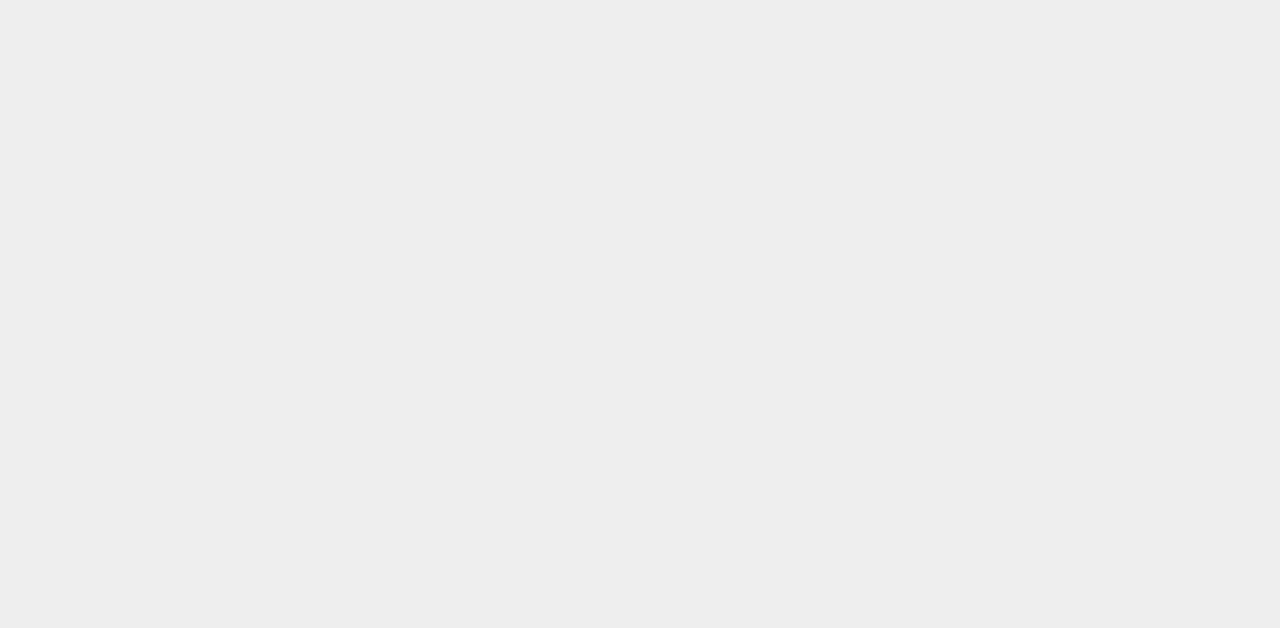
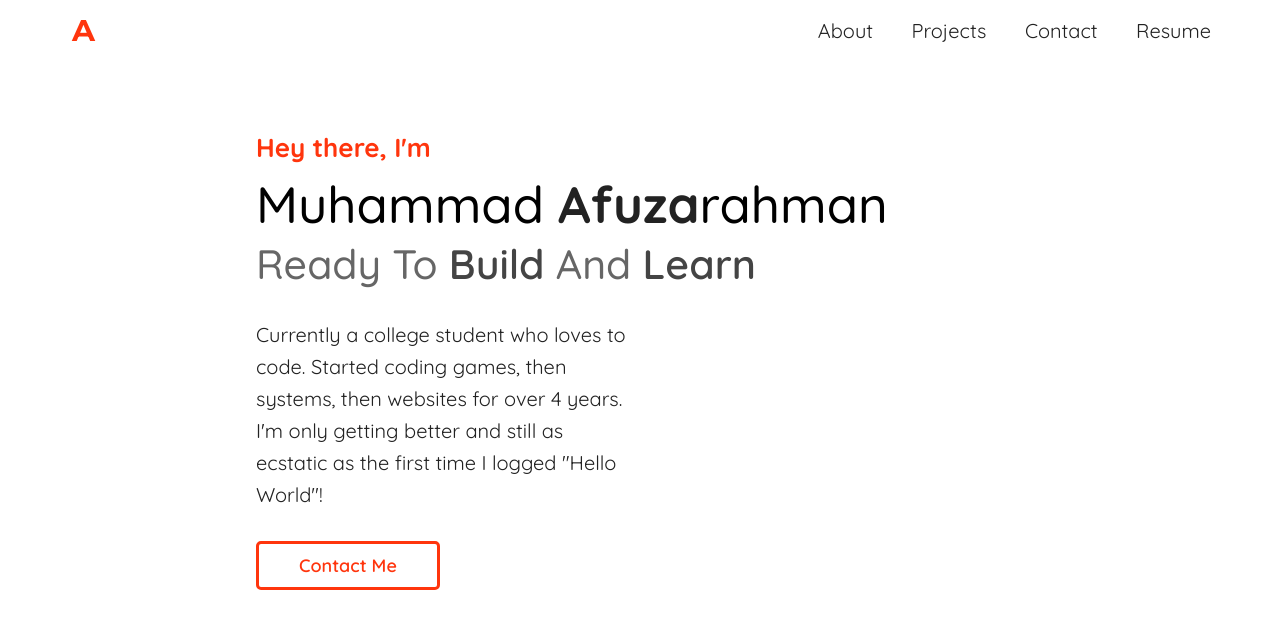
Before and after one commit to afutofu/afutofu.github.io, a React (Create React App) app: page / in a window 1280 px wide. Shown: the top 628 px of the page. Built offline with nearby package versions, Linux system fonts and the light colour scheme.

Commit message:
Created initial home section UI
Changed color scheme from yellow to red-orange

```diff
--- a/public/index.html
+++ b/public/index.html
@@ -25,10 +25,15 @@
       work correctly both with client-side routing and a non-root public URL.
       Learn how to configure a non-root public URL by running `npm run build`.
     -->
+
+    <!--Google Fonts for Montserrat and Quicksand-->
     <link
-      href="https://fonts.googleapis.com/css2?family=Montserrat:wght@200;400;500;700&display=swap"
+      href="https://fonts.googleapis.com/css2?family=Montserrat:ital,wght@0,400;0,600;0,700;1,500&family=Quicksand:wght@400;500;600;700&display=swap"
       rel="stylesheet"
     />
+
+    <!--Fontawesome-->
+    <script src="https://use.fontawesome.com/0f4e80d949.js"></script>
 
     <title>Muhammad Afuzarahman</title>
   </head>
--- /dev/null
+++ b/src/components/Home.js
@@ -0,0 +1,146 @@
+import React, { useRef, useEffect } from "react";
+import styled, { ThemeProvider } from "styled-components";
+import { TimelineLite } from "gsap";
+
+const HomeComp = styled.div`
+  position: relative;
+  width: 100%;
+  height: 100vh;
+  display: flex;
+  flex-direction: column;
+  align-items: flex-start;
+`;
+
+const Content = styled.div`
+  margin-top: 35%;
+
+  @media only screen and (min-width: 992px) {
+    margin-top: 17%;
+  }
+`;
+
+const Introduction = styled.h3`
+  color: ${(props) => props.theme.color};
+  font-size: 22px;
+  margin: 0;
+  margin-bottom: 8px;
+  font-weight: 700;
+
+  @media only screen and (min-width: 992px) {
+    font-size: 26px;
+  }
+`;
+
+const Name = styled.h1`
+  font-size: 43px;
+  color: #000;
+  margin: 0;
+  margin-bottom: 2px;
+  font-family: "Quicksand", "san-serif";
+  font-weight: 500;
+
+  @media only screen and (min-width: 992px) {
+    font-size: 51px;
+  }
+`;
+
+const NameBold = styled.span`
+  color: #222;
+  font-weight: 700;
+  margin: 0;
+  padding: 0;
+`;
+
+const Motto = styled.h2`
+  font-size: 33px;
+  color: #666;
+  margin: 0;
+  margin-bottom: 30px;
+  font-weight: 500;
+
+  @media only screen and (min-width: 992px) {
+    font-size: 41px;
+  }
+`;
+
+const MottoBold = styled.span`
+  color: #444;
+  font-weight: 600;
+`;
+
+const Description = styled.p`
+  max-width: 70%;
+  color: #222;
+  font-weight: 400;
+  font-size: 17px;
+  margin-bottom: 30px;
+  line-height: 1.5rem;
+
+  @media only screen and (min-width: 992px) {
+    max-width: 50%;
+    font-size: 20px;
+    line-height: 2rem;
+  }
+`;
+
+const Button = styled.button`
+  font-family: "Quicksand", "san-serif";
+  font-weight: 600;
+  color: ${(props) => props.theme.color};
+  background-color: #fff;
+  padding: 10px 40px;
+  border-radius: 5px;
+  outline: none;
+  border: 3px solid ${(props) => props.theme.color};
+  font-size: 18px;
+  margin-bottom: 50px;
+
+  :hover {
+    cursor: pointer;
+  }
+`;
+
+const theme = {
+  color: "#ff350d",
+};
+
+const Home = () => {
+  let home = useRef(null);
+  let introduction = useRef(null);
+  let name = useRef(null);
+  let motto = useRef(null);
+  let description = useRef(null);
+  let button = useRef(null);
+
+  useEffect(() => {
+    let master = new TimelineLite();
+  }, []);
+
+  return (
+    <HomeComp ref={(el) => (home = el)}>
+      <ThemeProvider theme={theme}>
+        <Content>
+          <Introduction ref={(el) => (introduction = el)}>
+            Hey there, I'm
+          </Introduction>
+          <Name ref={(el) => (name = el)}>
+            Muhammad <NameBold>Afuza</NameBold>rahman
+          </Name>
+          <Motto ref={(el) => (motto = el)}>
+            Ready To <MottoBold>Build</MottoBold> And{" "}
+            <MottoBold>Learn</MottoBold>
+          </Motto>
+          <Description ref={(el) => (description = el)}>
+            Currently a college student who loves to code. Started coding games,
+            then systems, then websites for over 4 years. I'm only getting
+            better and still as ecstatic as the first time I logged "Hello
+            World"!
+          </Description>
+          <Button ref={(el) => (button = el)}>Contact Me</Button>
+        </Content>
+      </ThemeProvider>
+    </HomeComp>
+  );
+};
+
+export default Home;
--- a/src/components/LoadingScreen.js
+++ b/src/components/LoadingScreen.js
@@ -42,7 +42,7 @@ const LoadingScreen = () => {
 
     tl.from(logo, {
       scale: 0,
-      duration: 0.7,
+      duration: 0.8,
       ease: Power3.easeOut,
     });
 
@@ -55,7 +55,7 @@ const LoadingScreen = () => {
     const scaleTime = 0.8;
 
     tl.to(logo, {
-      scale: 0.8,
+      scale: 0.6,
       duration: scaleTime,
     }).to(logo, {
       scale: 1,
@@ -84,9 +84,6 @@ const LoadingScreen = () => {
       scale: 1,
       duration: 0.7,
       ease: Power3.easeInOut,
-    }).to(whiteScreen, {
-      backgroundColor: "#ededed",
-      duration: 2,
     });
 
     return tl;
@@ -103,13 +100,14 @@ const LoadingScreen = () => {
     master.add(logoScaleOutIn(), "-=0.2");
     master.add(logoScaleDownToZero());
     master.add(whiteScreenEnter(), "+=0.5");
+    // master.seek(4);
     master.play();
   }, []);
 
   if (!animationComplete) {
     return (
       <LoadingScreenComp ref={(el) => (loadingScreen = el)}>
-        <Logo ref={(el) => (logo = el)} size={mounted ? 55 : 0} />
+        <Logo ref={(el) => (logo = el)} size={mounted ? 70 : 0} />
         <WhiteScreen ref={(el) => (whiteScreen = el)} />
       </LoadingScreenComp>
     );
--- a/src/components/Logo.js
+++ b/src/components/Logo.js
@@ -2,14 +2,19 @@ import React, { forwardRef } from "react";
 import styled from "styled-components";
 
 const LogoComp = styled.h1`
-  color: gold;
-  font-family: "Montserrat", sans-serif;
+  color: #ff350d;
+  font-family: "Montserrat", "san-serif";
   font-size: ${(props) => (props.size ? props.size + "px" : 0)};
+  font-weight: 700;
+  margin: 0;
+  padding: 8px;
+  cursor: ${(props) => (props.pointer ? "pointer" : "auto")};
 `;
 
 const Logo = forwardRef((props, ref) => {
   return (
-    <LogoComp ref={ref} size={props.size}>
+    <LogoComp ref={ref} size={props.size} pointer={props.pointer}>
+      {" "}
       A
     </LogoComp>
   );
--- a/src/components/Main.js
+++ b/src/components/Main.js
@@ -1,21 +1,62 @@
-import React from "react";
+import React, { useRef, useEffect, useState } from "react";
 import styled from "styled-components";
+import { TimelineLite, Power3 } from "gsap";
 
 import LoadingScreen from "./LoadingScreen";
-import Logo from "./Logo";
+import Navbar from "./Navbar";
+import Home from "./Home";
 
 const MainComp = styled.div`
   position: absolute;
   width: 100%;
+  min-height: 100vh;
   margin: 0;
   padding: 0;
-  background-color: #e8e8e8;
+  background-color: white;
+  box-sizing: border-box;
+`;
+
+const Content = styled.div`
+  /* padding-top: 60px; */
+  color: #222;
+  font-family: "Quicksand", "san-serif";
+`;
+
+const Container = styled.div`
+  padding: 0px 20%;
+  position: relative;
 `;
 
 const Main = () => {
+  let main = useRef(null);
+
+  const backgroundFadeIn = () => {
+    let tl = new TimelineLite();
+
+    tl.to(main, {
+      backgroundColor: "#ee",
+      duration: 3,
+      ease: Power3.easeIn,
+    });
+
+    return tl;
+  };
+
+  useEffect(() => {
+    let master = new TimelineLite();
+    master.add(backgroundFadeIn());
+    master.play();
+  }, []);
+
   return (
-    <MainComp>
-      <LoadingScreen />
+    <MainComp ref={(el) => (main = el)}>
+      {/* <LoadingScreen /> */}
+      <Navbar />
+      <Content>
+        <Container>
+          <Home />
+        </Container>
+      </Content>
     </MainComp>
   );
 };
--- /dev/null
+++ b/src/components/Navbar.js
@@ -0,0 +1,59 @@
+import React from "react";
+import styled from "styled-components";
+
+import Logo from "./Logo";
+
+const NavbarComp = styled.div`
+  position: fixed;
+  width: 100%;
+  height: 60px;
+  padding: 30px 5%;
+  background-color: none;
+  display: flex;
+  justify-content: space-between;
+  align-items: center;
+  box-sizing: border-box;
+  margin: 0;
+  z-index: 10;
+`;
+
+const NavItems = styled.ul`
+  width: 35%;
+  min-width: 350px;
+  color: #222;
+  font-family: "Quicksand", "san-serif";
+  display: flex;
+  justify-content: space-between;
+  align-items: center;
+  list-style: none;
+  padding: 0;
+  padding-left: 10px;
+  margin: 0;
+`;
+
+const NavItem = styled.li`
+  font-size: 20px;
+  padding: 5px;
+  margin: 0;
+  box-sizing: border-box;
+  :hover {
+    cursor: pointer;
+    color: #ff350d;
+  }
+`;
+
+const Navbar = () => {
+  return (
+    <NavbarComp>
+      <Logo size={30} pointer />
+      <NavItems>
+        <NavItem>About</NavItem>
+        <NavItem>Projects</NavItem>
+        <NavItem>Contact</NavItem>
+        <NavItem>Resume</NavItem>
+      </NavItems>
+    </NavbarComp>
+  );
+};
+
+export default Navbar;
```
